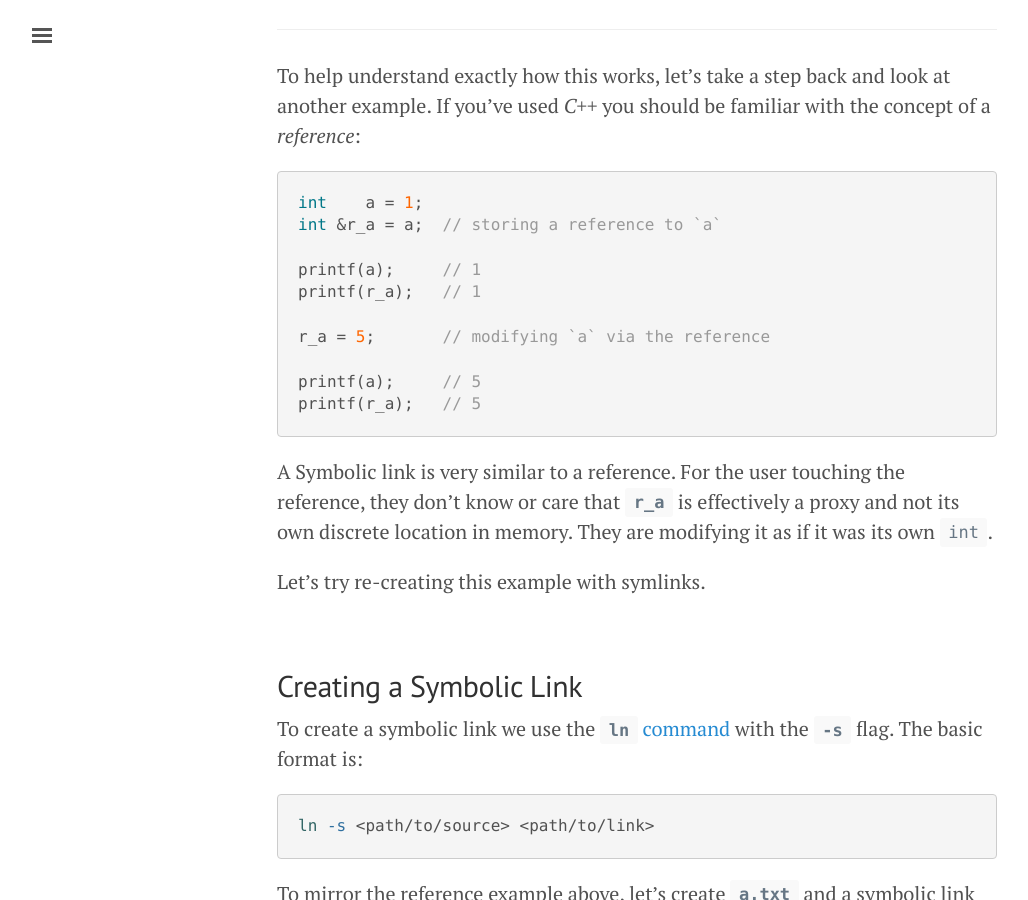
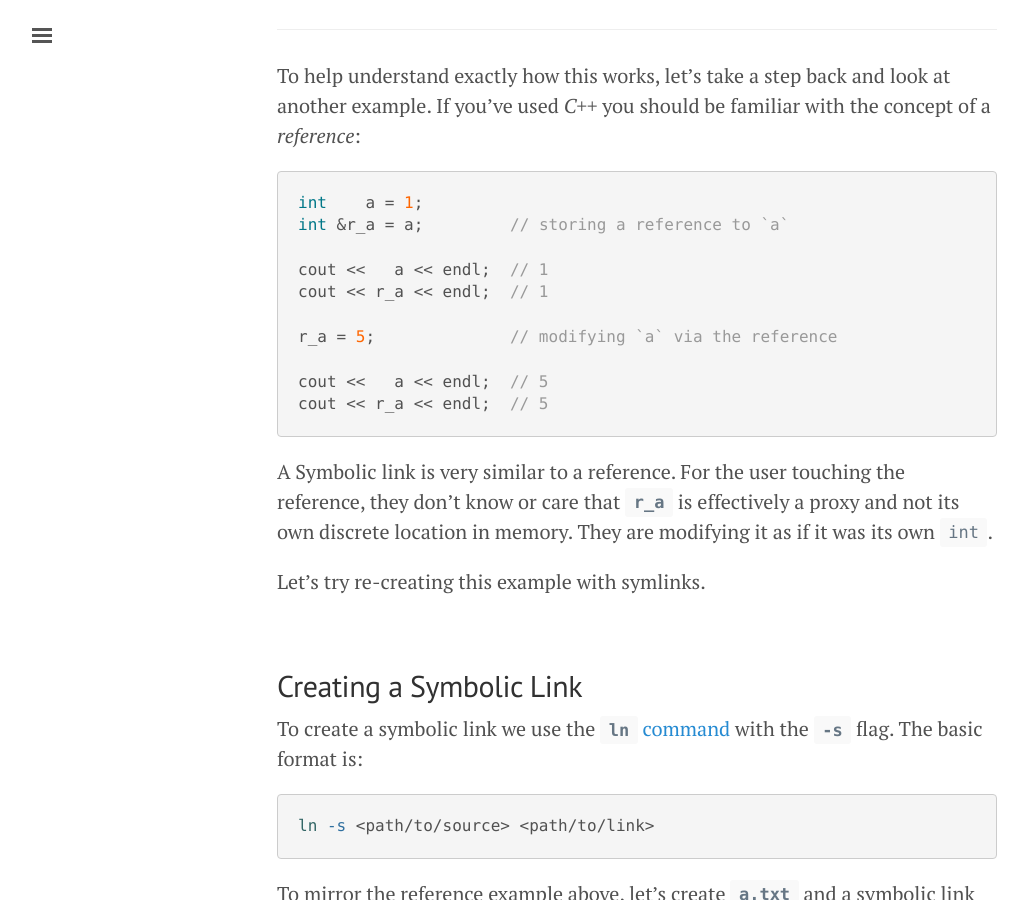
Before and after one commit to JohannesMP/com.johannesmp.blog, a Jekyll site: the page built from _posts/2017-02-19-understanding-symbolic-links.md, in a window 1280 px wide and 900 px high, scrolled down 2699 px. Shown: the whole window, without its empty margins (3-1031 px from the left). Built offline with Jekyll 4.4.1, drawn with Linux system fonts in a browser that asks for light colours; nearby versions of some CDN libraries; comment, search, counter and statistics services are not loaded.

Commit message:
Update 2017-02-19-understanding-symbolic-links.md

````diff
--- a/_posts/2017-02-19-understanding-symbolic-links.md
+++ b/_posts/2017-02-19-understanding-symbolic-links.md
@@ -58,15 +58,15 @@ To help understand exactly how this works, let's take a step back and look at an
 
 ```c++
 int    a = 1;
-int &r_a = a;  // storing a reference to `a`
+int &r_a = a;         // storing a reference to `a`
 
-printf(a);     // 1
-printf(r_a);   // 1
+cout <<   a << endl;  // 1
+cout << r_a << endl;  // 1
 
-r_a = 5;       // modifying `a` via the reference
+r_a = 5;              // modifying `a` via the reference
 
-printf(a);     // 5
-printf(r_a);   // 5
+cout <<   a << endl;  // 5
+cout << r_a << endl;  // 5
 ```
 
 A Symbolic link is very similar to a reference. For the user touching the reference, they don't know or care that **`r_a`** is effectively a proxy and not its own discrete location in memory. They are modifying it as if it was its own `int`.
````
